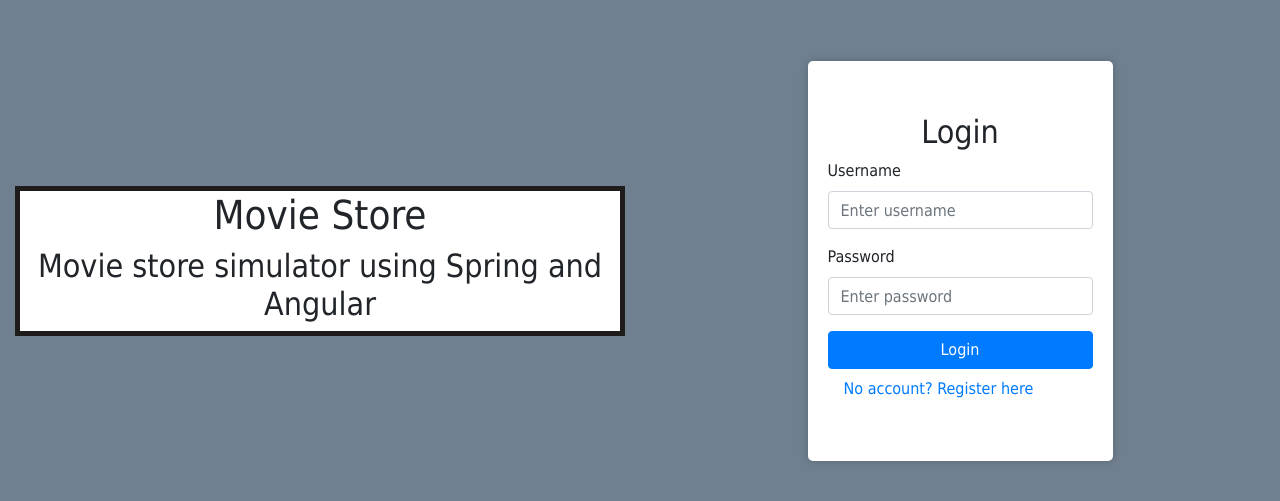
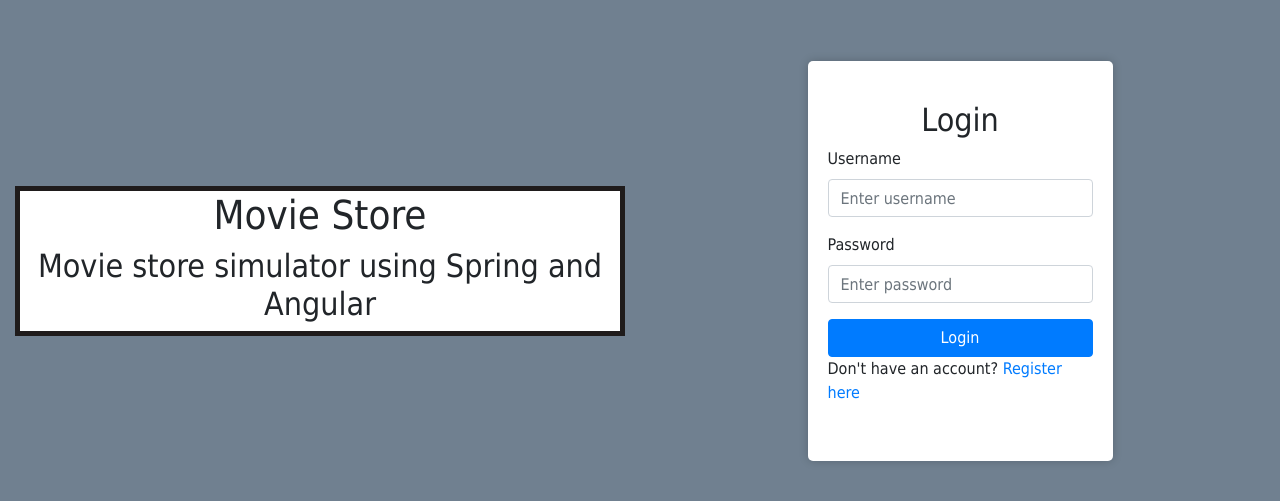
Before and after one commit to vitorrf4/squaresmasher, an Angular app in the folder Frontend/: page /login in a window 1280 px wide. Shown: the part 139-640 px from the top of the page. Built offline with nearby package versions, Linux system fonts and the light colour scheme.

Commit message:
create registration page

```diff
--- a/Frontend/src/app/components/login/login.component.html
+++ b/Frontend/src/app/components/login/login.component.html
@@ -11,8 +11,9 @@
     <div class="col-md-6">
       <div class="login-container">
         <div class="login-form">
-                    <h2 class="text-center align-text-top">Login</h2>
-                    <form role="form" (submit)="login()">
+
+          <h2 class="text-center align-text-top">{{ isLoginMode ? 'Login' : 'Register' }}</h2>
+          <form role="form">
             <div class="form-group">
               <label for="name">Username</label>
               <input type="text" class="form-control" name="name" id="name" placeholder="Enter username" [(ngModel)]="credentials.name">
@@ -21,18 +22,23 @@
               <label for="password">Password</label>
               <input type="password" class="form-control" name="password" id="password" placeholder="Enter password" [(ngModel)]="credentials.password">
             </div>
-                        <button type="submit" class="btn btn-primary btn-block">Login</button>
-                        <a href="#" class="nav-link">No account? Register here</a>
+
+            <!-- Additional fields for registration -->
+            <div *ngIf="!isLoginMode" class="form-group">
+              <label for="email">Email</label>
+              <input type="email" class="form-control" name="email" id="email" placeholder="Enter email">
+            </div>
+
+            <button type="submit" class="btn btn-primary btn-block">{{ isLoginMode ? 'Login' : 'Register' }}</button>
           </form>
+
+          <p>
+            {{ isLoginMode ? 'Don\'t have an account?' : 'Already have an account?' }}
+            <a routerLink="/login" (click)="toggleMode()">{{ isLoginMode ? 'Register here' : 'Login here' }}</a>
+          </p>
+
         </div>
       </div>
     </div>
   </div>
 </div>
-
-
-
-
-<div class="container">
-    <router-outlet></router-outlet>
-</div>
--- a/Frontend/src/app/components/login/login.component.ts
+++ b/Frontend/src/app/components/login/login.component.ts
@@ -9,7 +9,7 @@ import {Router} from "@angular/router";
   styleUrls: ['./login.component.css']
 })
 export class LoginComponent {
-
+  isLoginMode = true; // Initially, show the login form
   credentials = {name: '', password: ''};
 
   constructor(private auth: AuthService, private router: Router) {
@@ -21,4 +21,9 @@ export class LoginComponent {
     });
     return false;
   }
+
+
+  toggleMode() {
+    this.isLoginMode = !this.isLoginMode; // Toggle between login and registration forms
+  }
 }
```
Lines whose indentation alone changed are shown as unchanged.
